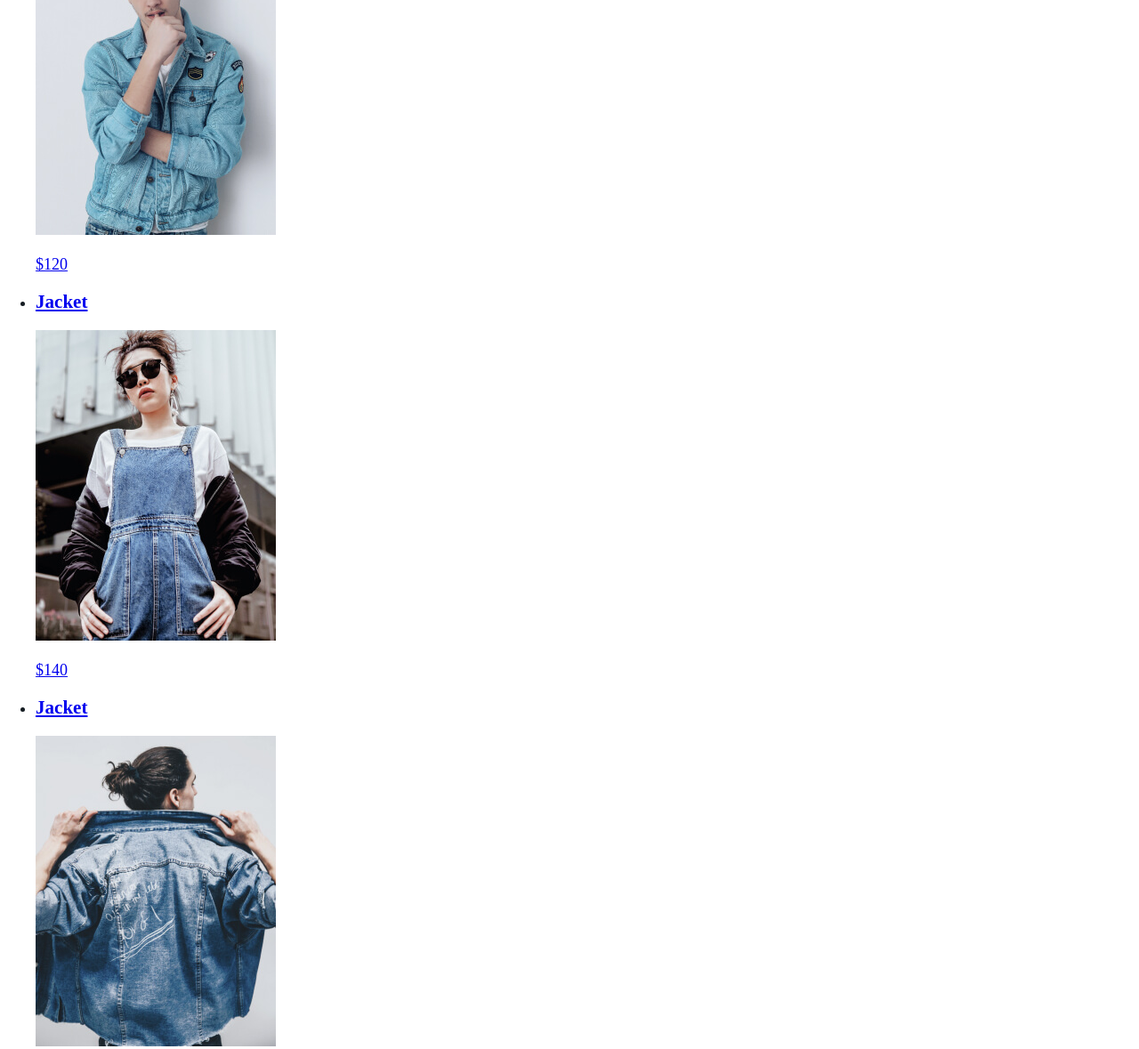
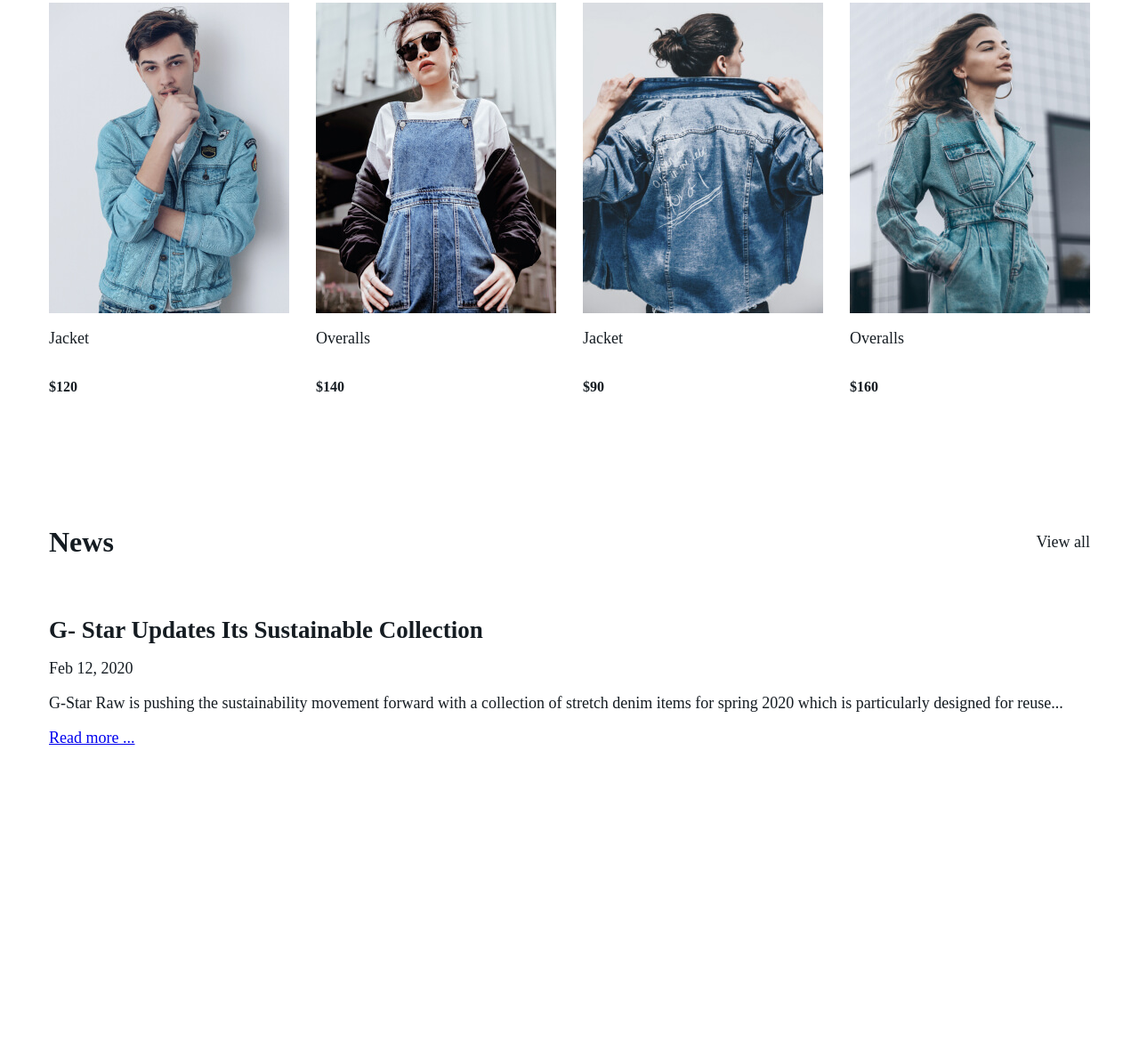
Before and after one commit to MikiHousse/Nimes, a plain HTML site: page index.html in a window 1280 px wide. Shown: the part 926-2105 px from the top of the page at 89% size. After the commit the page ends 1766 px from the top, so only its background shows below. Drawn offline with Linux system fonts and the light colour scheme.

Commit message:
Заполнение страницы контентом

```diff
--- a/index.html
+++ b/index.html
@@ -58,10 +58,10 @@
                 </div>
             </div>
         </section>
-        <section class="bestsellers">
+        <section class="bestsellers container">
             <header class="section-header">
                 <h2 class="section-title">Bestsellers</h2>
-                <a href="#" class="show-more">Viev</a>
+                <a href="#" class="show-more">View all</a>
             </header>
             <ul class="catalog-list">
                 <li class="catalog-item">
@@ -73,7 +73,7 @@
                 </li>
                 <li class="catalog-item">
                     <a href="#" class="catalog-item-link">
-                        <h3>Jacket</h3>
+                        <h3>Overalls</h3>
                         <img src="./img/Overalls.png" alt="Jacket" width="270" height="349">
                         <p class="catalog-item-price">$140</p>
                     </a>
@@ -87,13 +87,23 @@
                 </li>
                 <li class="catalog-item">
                     <a href="#" class="catalog-item-link">
-                        <h3>Jacket</h3>
+                        <h3>Overalls</h3>
                         <img src="./img/Overalls2.png" alt="Jacket" width="270" height="349">
                         <p class="catalog-item-price">$160</p>
                     </a>
                 </li>
             </ul>
         </section>
+        <section class="news container">
+            <header class="section-header">
+                <h2 class="section-title">News</h2>
+                <a href="#" class="show-more">View all</a>
+            </header>
+            <h2 class="news-title">G- Star Updates Its Sustainable Collection</h2>
+            <time class="news-time" datetime="2020-02-12 11:00">Feb 12, 2020</time>
+            <p class="news-text">G-Star Raw is pushing the sustainability movement forward with a collection of stretch denim items for spring 2020 which is particularly designed for reuse...</p>
+            <a href="#" class="button">Read more ...</a>
+        </section>
     </main>
 </body>
 </html>
--- a/style.css
+++ b/style.css
@@ -128,9 +128,66 @@ body {
     cursor: pointer;
 }
 
-/* .button-block {
-    display: inline-block;
-    width: 219px;
-    height: 64px;
-    background-color: #151C22;
-} */
+.bestsellers {
+    margin-top: 130px;
+    margin-bottom: 105px;
+}
+
+.section-header {
+    display: flex;
+    justify-content: space-between;
+    align-items: center;
+    margin-bottom: 70px;
+}
+
+.section-title {
+    font-weight: bold;
+    font-size: 32px;
+    line-height: 38px;
+    margin: 0;
+}
+
+.show-more {
+    text-decoration: none;
+    color: inherit;
+}
+
+.catalog-item-link {
+    display: flex;
+    flex-direction: column;
+    color: inherit;
+    font-size: 18px;
+    line-height: 21px;
+    text-decoration: none;
+}
+
+.catalog-item-link img {
+    order: -1;
+}
+
+.catalog-item h3 {
+    font-size: 18px;
+    line-height: 21px;
+    font-weight: 500;
+}
+
+.catalog-item-price {
+    font-weight: bold;
+    font-size: 16px;
+    line-height: 19px;
+}
+
+.catalog-list {
+    list-style: none;
+    padding: 0;
+    margin: 0;
+    display: flex;
+    flex-wrap: wrap;
+    margin-right: -30px;
+}
+
+.catalog-item {
+    width: 270px;
+    margin-bottom: 25px;
+    margin-right: 30px;
+}
```
